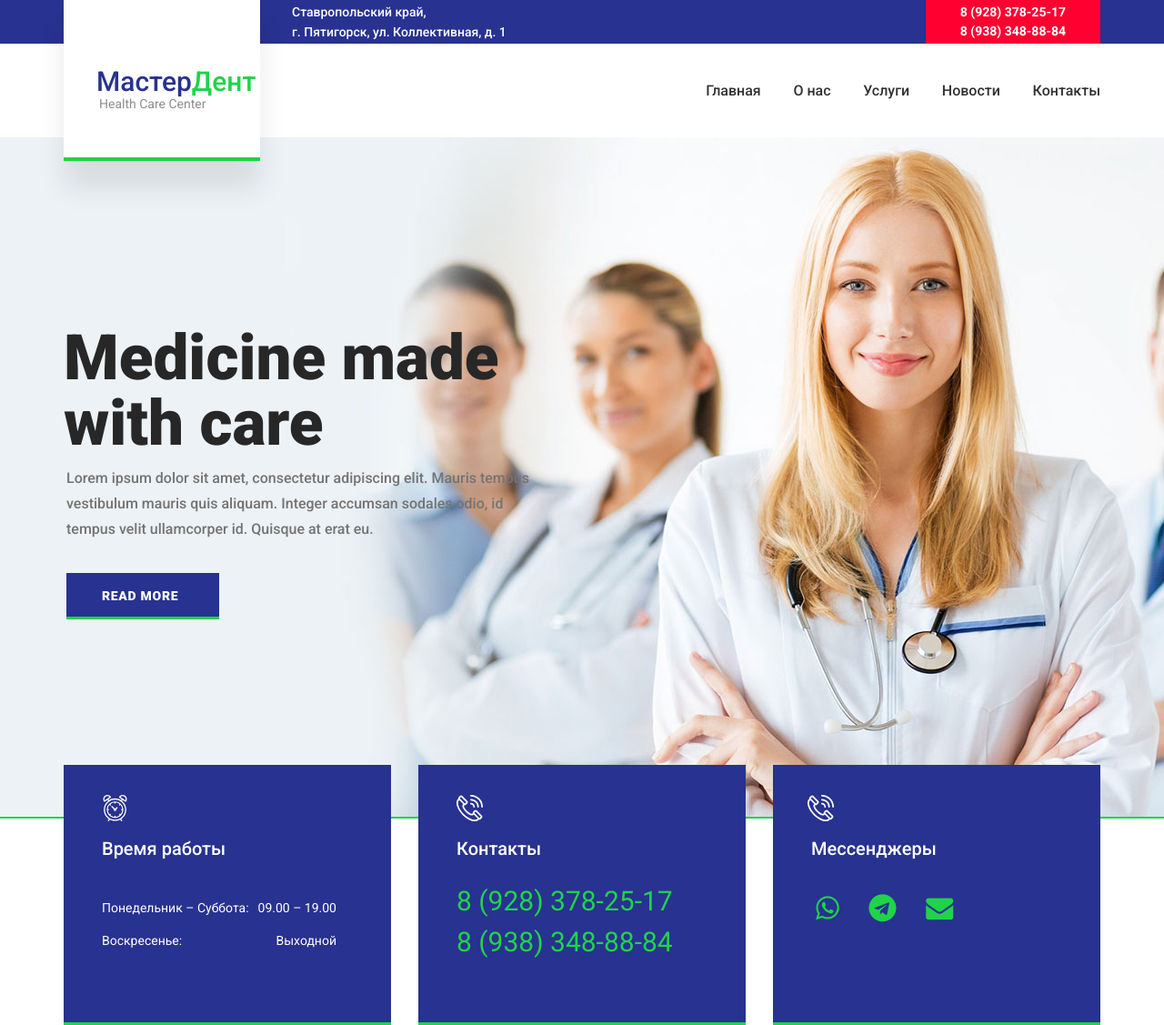
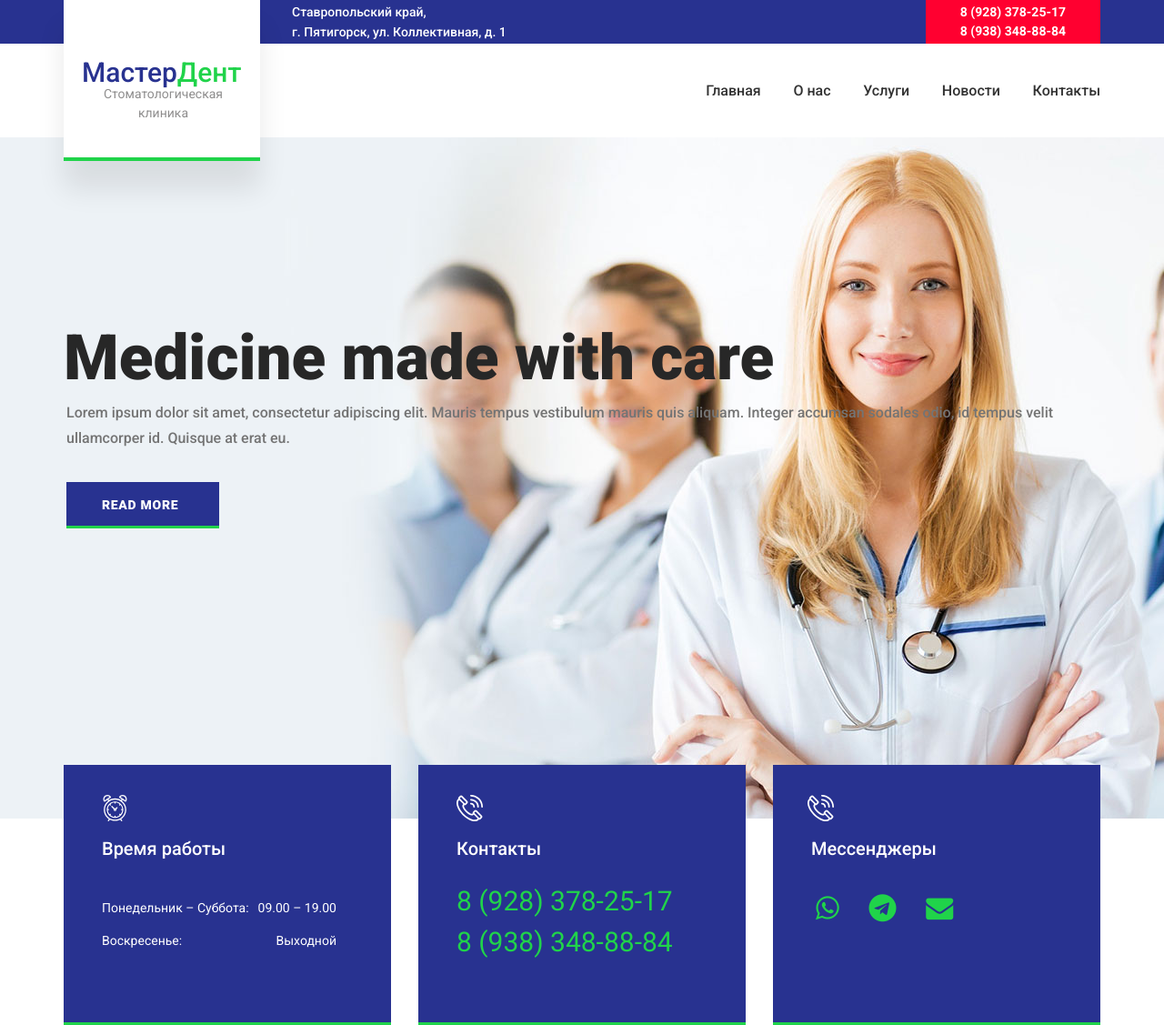
Before and after one commit to Surha05/master-dent, a PHP site: page / in a window 1280 px wide. Shown: the top 1127 px of the page at 91% size. Run offline with PHP 8.4, Linux system fonts and the light colour scheme; data that the repository does not hold is empty.

Commit message:
секция hero, about правки

```diff
--- a/index.php
+++ b/index.php
@@ -38,5 +38,8 @@
 <script src="plugins/easing/easing.js"></script>
 <script src="plugins/parallax-js-master/parallax.min.js"></script>
 <script src="js/custom.js"></script>
+<script src="/sections/index/home.js"></script>
+<script src="/sections/index/about.js"></script>
+
 </body>
 </html>
--- a/js/custom.js
+++ b/js/custom.js
@@ -41,7 +41,7 @@ $(document).ready(function()
 	});
 
 	initMenu();
-	initHomeSlider();
+	// initHomeSlider();
 	initSvg();
 
 	/*
--- a/sections/footer.php
+++ b/sections/footer.php
@@ -30,7 +30,7 @@
 					</div>
 
 					<!-- Footer - Links -->
-					<div class="col-lg-4 footer_col">
+					<div class="col-lg-5 footer_col">
 						<div class="footer_links footer_column">
 							<div class="footer_title">Услуги</div>
 							<ul>
@@ -51,7 +51,7 @@
 					</div>
 
 					<!-- Footer - News -->
-					<div class="col-lg-4 footer_col">
+					<div class="col-lg-3 footer_col">
 						<div class="footer_news footer_column">
 							<div class="footer_title">Навигация</div>
 							<ul>
--- a/sections/header.php
+++ b/sections/header.php
@@ -57,7 +57,7 @@
 										<div class="logo_text">Мастер<span>Дент</span></div>
 										<!-- <div class="logo_box">+</div> -->
 									</div>
-									<div class="logo_sub">Health Care Center</div>
+									<div class="logo_sub">Стоматологическая клиника</div>
 								</div>
 							</a>
 						</div>
--- a/sections/index/about-section.php
+++ b/sections/index/about-section.php
@@ -5,19 +5,19 @@
 				<!-- About Content -->
 				<div class="col-lg-7">
 					<div class="about_content">
-						<div class="section_title"><h2>A great medical team to help your needs</h2></div>
+						<div class="section_title"><h2 id="js_about_title">A great medical team to help your needs</h2></div>
 						<div class="about_text">
-							<p>Lorem ipsum dolor sit amet, consectetur adipiscing elit. Curabitur ante leo, finibus quis est ut, tempor tincidunt ipsum. Nam consequat semper sollicitudin. Aliquam nec dapibus massa. Pellen tesque in luctus ex. Praesent luctus erat sit amet tortor aliquam bibendum. Nulla ut molestie augue, scelerisque consectetur quam. Dolor sit amet, consectetur adipiscing elit. Cura bitur ante leo, finibus quis est ut, tempor tincidunt ipsum. Nam consequat semper sollicitudin. Aliquam nec dapibus massa. Pellentesque in luctus ex.</p>
+							<p id="js_about_text">Lorem ipsum dolor sit amet, consectetur adipiscing elit. Curabitur ante leo, finibus quis est ut, tempor tincidunt ipsum. Nam consequat semper sollicitudin. Aliquam nec dapibus massa. Pellen tesque in luctus ex. Praesent luctus erat sit amet tortor aliquam bibendum. Nulla ut molestie augue, scelerisque consectetur quam. Dolor sit amet, consectetur adipiscing elit. Cura bitur ante leo, finibus quis est ut, tempor tincidunt ipsum. Nam consequat semper sollicitudin. Aliquam nec dapibus massa. Pellentesque in luctus ex.</p>
 						</div>
 						<div class="button about_button">
-							<a href="#">read more</a>
+							<a href="#" id="js_about_btn">read more</a>
 						</div>
 					</div>
 				</div>
 
 				<!-- About Image -->
 				<div class="col-lg-5">
-					<div class="about_image"><img src="images/about.png" alt=""></div>
+					<div class="about_image"><img src="images/about.png" alt="" id="js_about_img"></div>
 				</div>
 			</div>
 		</div>
--- a/sections/index/home.php
+++ b/sections/index/home.php
@@ -1,9 +1,25 @@
-<div class="home">
-		<div class="home_slider_container">
-			<!-- Home Slider -->
+<div class="home" id="home">
+	<div id="js_home_background" class="home_slider_background" style="background-image:url(images/home_background_1.jpg)"></div>
+		<div class="home_content">
+						<div class="container">
+							<div class="row">
+								<div class="col">
+									<div class="home_content_inner">
+										<div class="home_title"><h1 id="js_home_title">Medicine made with care</h1></div>
+										<div class="home_text">
+											<p id="js_home_text">Lorem ipsum dolor sit amet, consectetur adipiscing elit. Mauris tempus vestibulum mauris quis aliquam. Integer accumsan sodales odio, id tempus velit ullamcorper id. Quisque at erat eu.</p>
+										</div>
+										<div class="button home_button">
+											<a href="#" id="js_home_btn">read more</a>
+										</div>
+									</div>
+								</div>
+							</div>
+						</div>
+					</div>
+		<!-- <div class="home_slider_container">
 			<div class="owl-carousel owl-theme home_slider">
 
-				<!-- Slider Item -->
 				<div class="owl-item">
 					<div class="home_slider_background" style="background-image:url(images/home_background_1.jpg)"></div>
 					<div class="home_content">
@@ -25,7 +41,6 @@
 					</div>
 				</div>
 
-				<!-- Slider Item -->
 				<div class="owl-item">
 					<div class="home_slider_background" style="background-image:url(images/home_background_1.jpg)"></div>
 					<div class="home_content">
@@ -47,7 +62,7 @@
 					</div>
 				</div>
 
-				<!-- Slider Item -->
+
 				<div class="owl-item">
 					<div class="home_slider_background" style="background-image:url(images/home_background_1.jpg)"></div>
 					<div class="home_content">
@@ -71,7 +86,6 @@
 
 			</div>
 
-			<!-- Slider Progress -->
 			<div class="home_slider_progress"></div>
-		</div>
+		</div> -->
 	</div>
--- a/styles/main_styles.css
+++ b/styles/main_styles.css
@@ -401,6 +401,7 @@ section {
   width: 100%;
   height: 100%;
   padding-left: 36px;
+  padding: 0 20px;
 }
 .logo_line {
   position: absolute;
@@ -421,6 +422,8 @@ section {
 }
 .logo_text {
   font-size: 30px;
+  /* font-size: 28px; */
+
   font-weight: 500;
   color: #283290;
   line-height: 0.75;
@@ -447,6 +450,7 @@ section {
   color: #8f8e8e;
   padding-left: 3px;
   margin-top: 2px;
+  text-align: center;
 }
 
 /*********************************
@@ -621,7 +625,7 @@ section {
   width: 100%;
 }
 .home_content_inner {
-  width: 550px;
+  /* width: 550px; */
 }
 .home_title h1 {
   font-size: 69.24px;
```
Also changed, not shown: sections/index/about.js (added, +33 -0 lines), sections/index/home.js (added, +32 -0 lines), images/about/r-7688r-4220about.jpg (added), images/hero/r-7235r-4417home_background_1.jpg (added).
